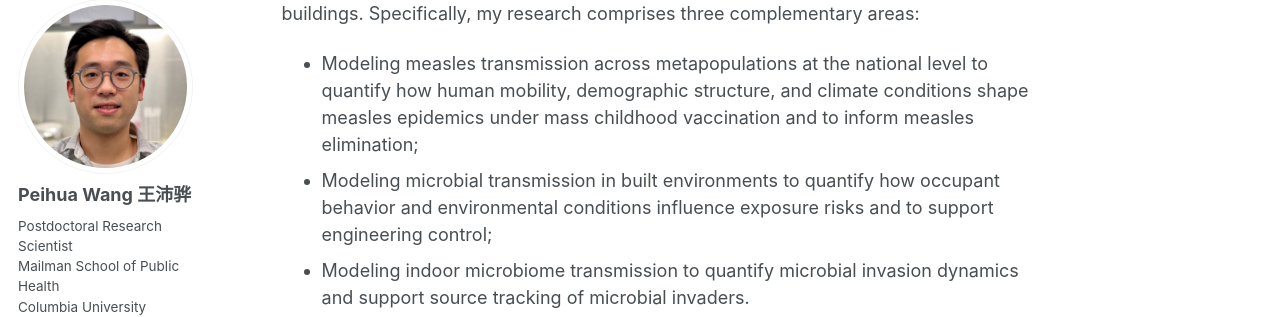
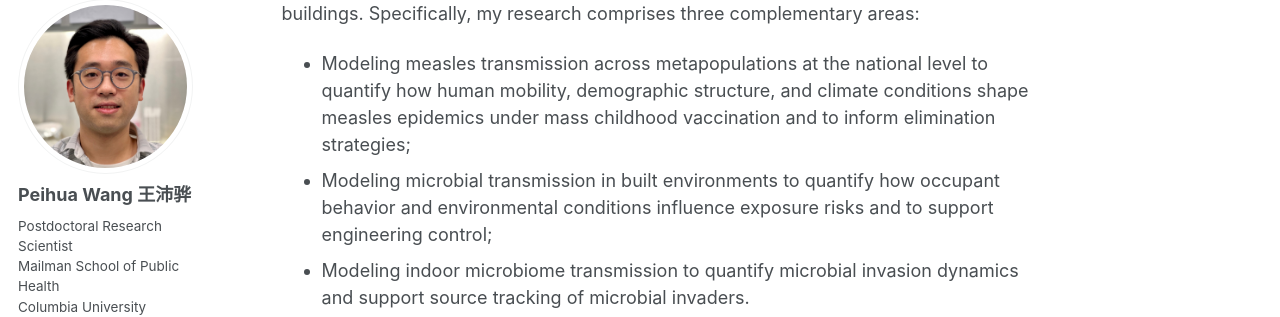
Before and after one commit to peihuawang98/peihuawang98.github.io, a Jekyll site: the page built from _pages/about.md, in a window 1280 px wide and 900 px high, scrolled down 362 px. Shown: the part 207-524 px from the top of the window. Built offline with Jekyll 4.4.1, drawn with Linux system fonts in a browser that asks for light colours; some web fonts are replaced; a script that is not in the unit is left out.

Commit message:
website_v2.5_general

```diff
--- a/_pages/about.md
+++ b/_pages/about.md
@@ -10,7 +10,7 @@ redirect_from:
 I am a computational biologist and environmental engineer specializing in infectious disease transmission across scales, from populations to buildings and microbial communities. I was a Postdoctoral Research Scientist in the Department of Epidemiology, Mailman School of Public Health, Columbia University, working with [Wan Yang](https://www.publichealth.columbia.edu/profile/wan-yang-phd) on infectious disease modeling. I received my Ph.D. from the Department of Mechanical Engineering, The University of Hong Kong, mentored by [Yuguo Li](https://mech.hku.hk/academic-staff/li-y), [Patrick Lee](https://www.cityu.edu.hk/see/people/prof-patrick-k-h-lee), and [Andrew Persily](https://www.nist.gov/people/andrew-k-persily), with a focus on building environmental engineering. Prior to that, I received my bachelor’s degree in Environmental Engineering from Zhejiang University.
 
 I develop computational models to strengthen the resilience of public health systems to socio-technical complexity, climate change, and emerging biological threats, by informing national epidemic control strategies and supporting outbreak control in densely populated buildings. Specifically, my research comprises three complementary areas:
-- Modeling measles transmission across metapopulations at the national level to quantify how human mobility, demographic structure, and climate conditions shape measles epidemics under mass childhood vaccination and to inform measles elimination;
+- Modeling measles transmission across metapopulations at the national level to quantify how human mobility, demographic structure, and climate conditions shape measles epidemics under mass childhood vaccination and to inform elimination strategies;
 - Modeling microbial transmission in built environments to quantify how occupant behavior and environmental conditions influence exposure risks and to support engineering control;
 - Modeling indoor microbiome transmission to quantify microbial invasion dynamics and support source tracking of microbial invaders.
 
```
